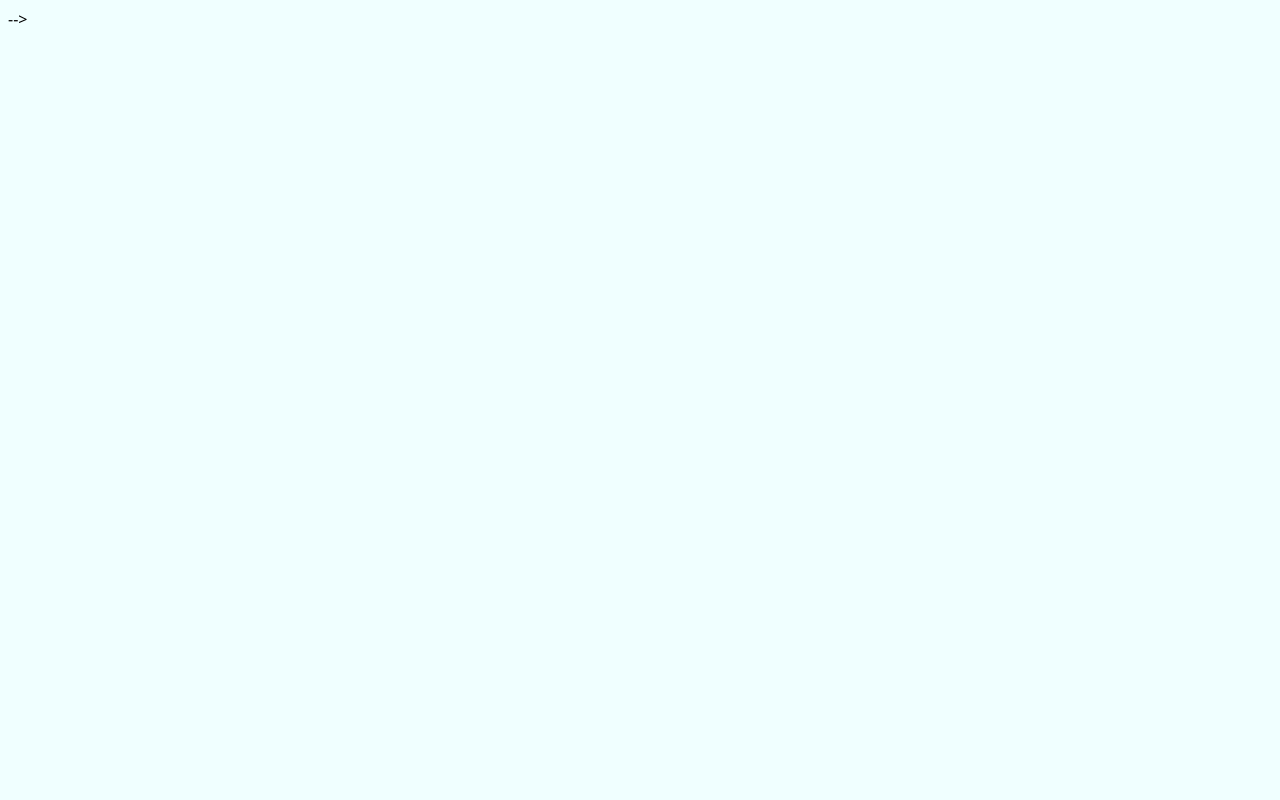
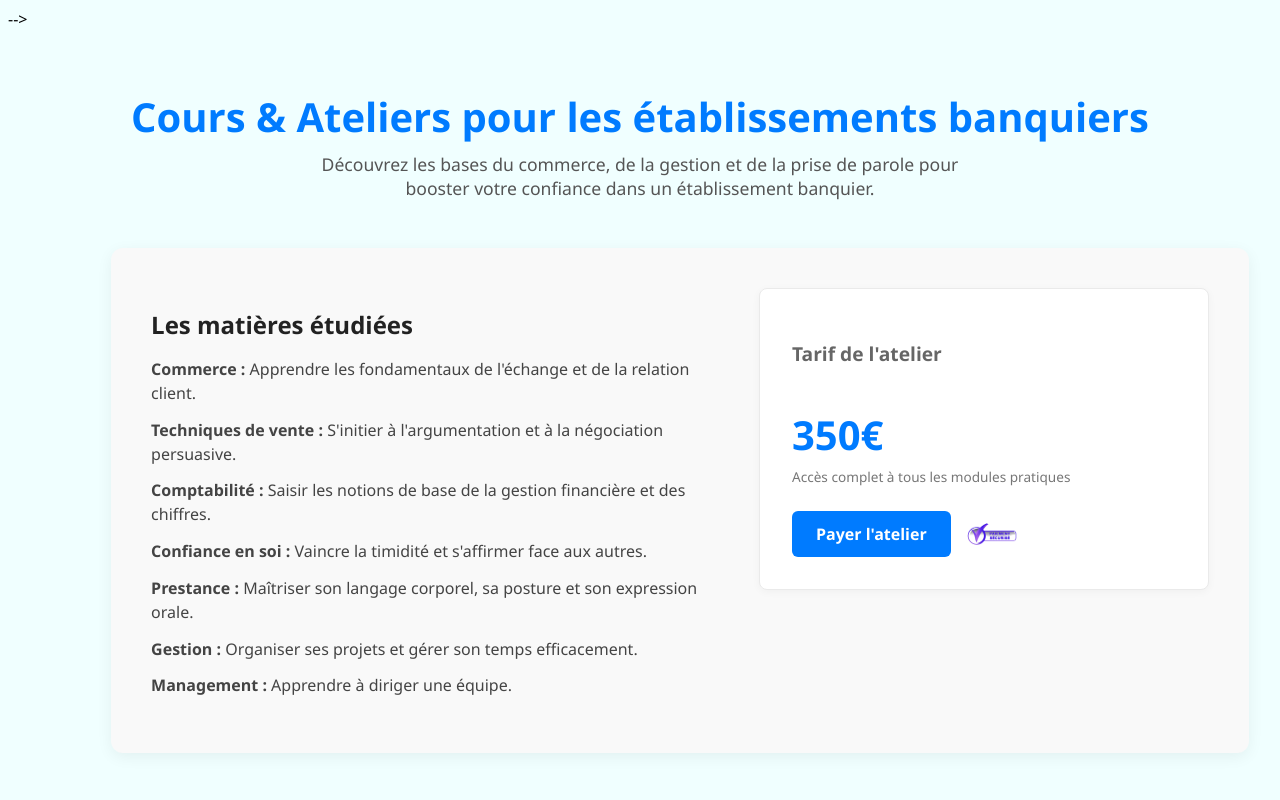
Before and after one commit to Ben-TECHPlayer/gestion-formations-conferences, a React (Create React App) app in the folder full-stack/front-end/: page /#/cours/entreprises/etablissements-banquiers in a window 1280 px wide. Before the commit this address had no page. Shown: the top 800 px of the page. Built offline with nearby package versions, Linux system fonts and the light colour scheme; a web font is replaced by a local one.

Commit message:
La page de cours pour les établissements banquiers est faite

```diff
--- a/full-stack/front-end/src/App.js
+++ b/full-stack/front-end/src/App.js
@@ -3,7 +3,7 @@ import React from 'react';
 import { HashRouter as Router, Routes, Route } from 'react-router-dom';
 
 // Pages de cours
-import CoursLycee from './pages/cours/CoursLycee';
+import CoursEtablissementBanquier from './pages/cours/CoursEtablissementBanquier';
 
 // ---- Importer nos feuilles de style ---- //
 
@@ -21,7 +21,7 @@ function App() {
                     {/* Ajouter nos routes qui sont nos pages */}
                     <Routes>
                         {/* Partie Clients */}
-                        <Route path="/cours/lyceens" element={<CoursLycee />} />
+                        <Route path="/cours/entreprises/etablissements-banquiers" element={<CoursEtablissementBanquier />} />
                     </Routes>
                 </div>
             </Router>
--- a/full-stack/front-end/src/pages/cours/CoursLycee.js
+++ b/full-stack/front-end/src/pages/cours/CoursEtablissementBanquier.js
@@ -4,13 +4,13 @@ import { Link } from 'react-router-dom';
 // Importer la customisation de la page de cours
 import '../../styles/pages/Cours.css';
 
-function CoursLycee() {
+function CoursEtablissementBanquier() {
     return (
         <main className="cours-page">
             <div className="cours-container">
                 <div className="cours-header">
-                    <h1>Cours & Ateliers pour les Collégiens</h1>
-                    <p className="sous-titre">Découvrez les bases du commerce, de la gestion et de la prise de parole pour booster votre confiance dès le collège.</p>
+                    <h1>Cours & Ateliers pour les établissements banquiers</h1>
+                    <p className="sous-titre">Découvrez les bases du commerce, de la gestion et de la prise de parole pour booster votre confiance dans un établissement banquier.</p>
                 </div>
 
                 <div className="infos-cours">
@@ -24,6 +24,7 @@ function CoursLycee() {
                             <li><strong>Confiance en soi :</strong> Vaincre la timidité et s'affirmer face aux autres.</li>
                             <li><strong>Prestance :</strong> Maîtriser son langage corporel, sa posture et son expression orale.</li>
                             <li><strong>Gestion :</strong> Organiser ses projets et gérer son temps efficacement.</li>
+                            <li><strong>Management :</strong> Apprendre à diriger une équipe.</li>
                         </ul>
                     </div>
 
@@ -31,7 +32,7 @@ function CoursLycee() {
                     <div className="tarif-cours">
                         <div className="prix-cours">
                             <h3>Tarif de l'atelier</h3>
-                            <p className="montant">150€</p>
+                            <p className="montant">350€</p>
                             <span className="details-tarif">Accès complet à tous les modules pratiques</span>
                         </div>
 
@@ -69,4 +70,4 @@ function CoursLycee() {
     );
 }
 
-export default CoursLycee;
+export default CoursEtablissementBanquier;
```
